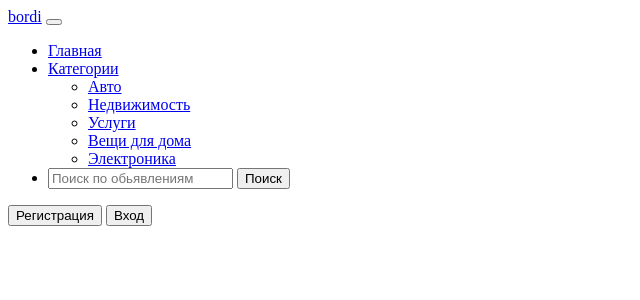
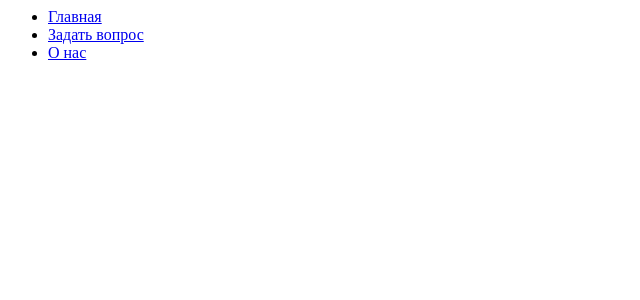
Before and after one commit to DeWarrior322/bordi, a PHP site: page /blocks/header.php in a window 1280 px wide. Shown: the top 300 px of the page, without its empty margins (0-640 px from the left). Run offline with PHP 8.4, Linux system fonts and the light colour scheme.

Commit message:
Vladimir

```diff
--- a/blocks/header.php
+++ b/blocks/header.php
@@ -1,47 +1,7 @@
-<nav class="navbar navbar-expand-lg bg-light">
-  <div class="container">
-    <a class="navbar-brand" href="#">bordi</a>
-    <button class="navbar-toggler" type="button" data-bs-toggle="collapse" data-bs-target="#navbarSupportedContent" aria-controls="navbarSupportedContent" aria-expanded="false" aria-label="Toggle navigation">
-      <span class="navbar-toggler-icon"></span>
-    </button>
-    <div class="collapse navbar-collapse" id="navbarSupportedContent">
-      <ul class="navbar-nav me-auto mb-2 mb-lg-0">
-        <li class="nav-item">
-          <a class="nav-link active" aria-current="page" href="#">Главная</a>
-        </li>
-        <li class="nav-item dropdown">
-          <a class="nav-link dropdown-toggle" href="#" role="button" data-bs-toggle="dropdown" aria-expanded="false">
-            Категории
-          </a>
-          <ul class="dropdown-menu dropdown-menu-dark">
-            <li><a class="dropdown-item" href="#" >Авто</a></li>
-            <li><a class="dropdown-item" href="#">Недвижимость</a></li>
-            <li><a class="dropdown-item" href="#">Услуги</a></li>
-            <li><a class="dropdown-item" href="#">Вещи для дома</a></li>
-            <li><a class="dropdown-item" href="#">Электроника</a></li>
-
-          </ul>
-        </li>
-
-
-        <li>
-        <form class="d-flex" role="search">
-        <input class="form-control me-4 flex-nowrap "  type="search" placeholder="Поиск по обьявлениям" aria-label="Search">
-        <button class="btn btn-primary " type="submit">Поиск</button>
-      </form>
-        </li>
+<header class="d-flex justify-content-center py-3">
+      <ul class="nav nav-pills">
+        <li class="nav-item"><a href="index.php" class="nav-link active" aria-current="page">Главная</a></li>
+        <li class="nav-item"><a href="#" class="nav-link">Задать вопрос</a></li>
+        <li class="nav-item"><a href="#" class="nav-link">О нас</a></li>
       </ul>
-
-      <form class="d-flex" role="authorize">
-      <div class="d-grid gap-2 d-md-block">
-        <a href="./register.php"><button class="btn btn-primary" type="button">Регистрация</button></a>
-        <a href="./authorize.php"><button class="btn btn-primary" type="button">Вход</button></a>
-      </div>
-
-
-
-      </form>
-
-    </div>
-  </div>
-</nav>
+    </header>
--- a/include/connect.php
+++ b/include/connect.php
@@ -1,6 +1,6 @@
 <?php
     // Параметры для подключения
-    $db_host = "127.0.0.1:3308";
+    $db_host = "localhost";
     $db_user = "root"; // Логин БД
     $db_password = "root"; // Пароль БД
     $db_base = 'bordi_db'; // Имя БД
```
Also changed, not shown: index.php (+46 -0 lines), profile.php (+11 -0 lines), register.php (+3 -7 lines), images/horosh.jpg (added).
